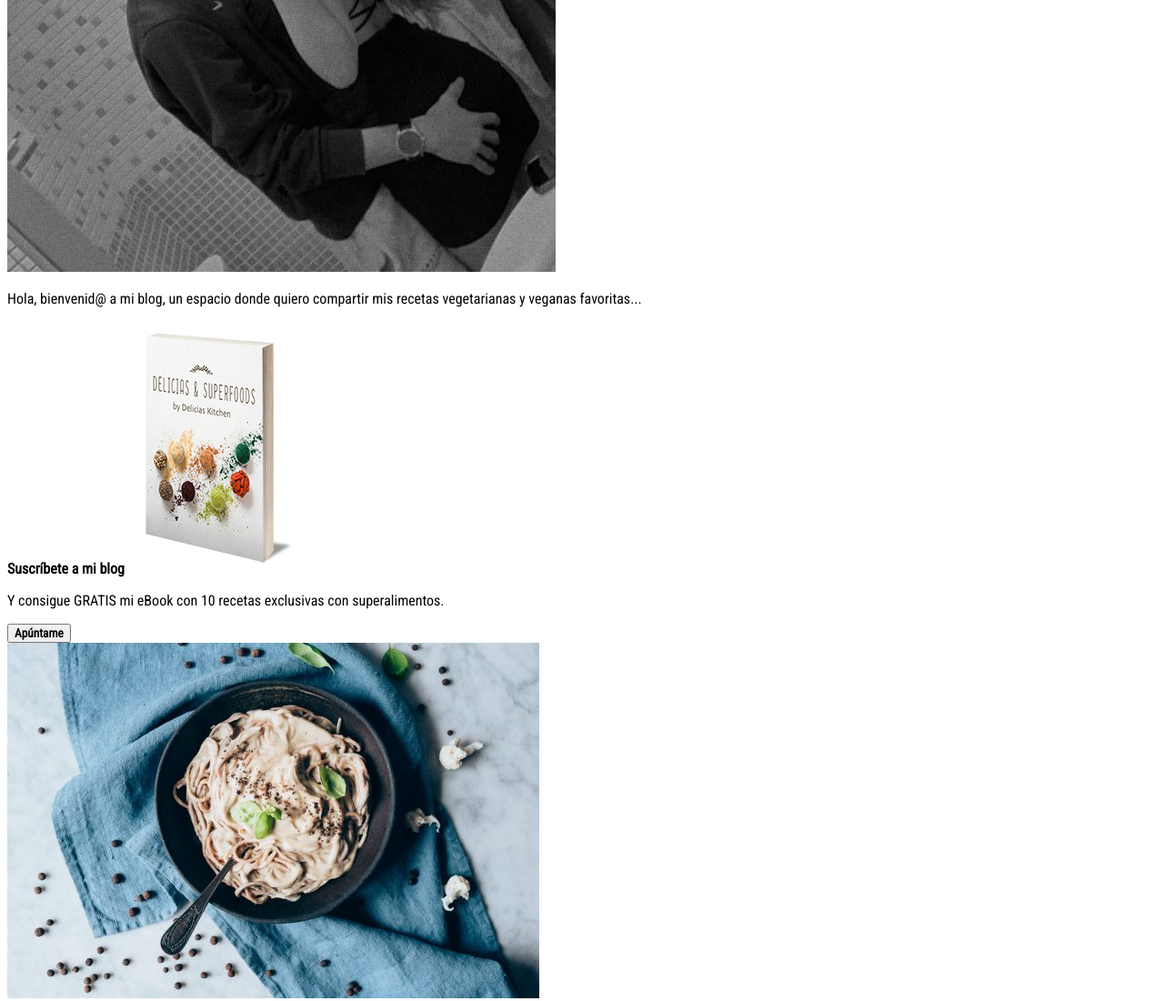
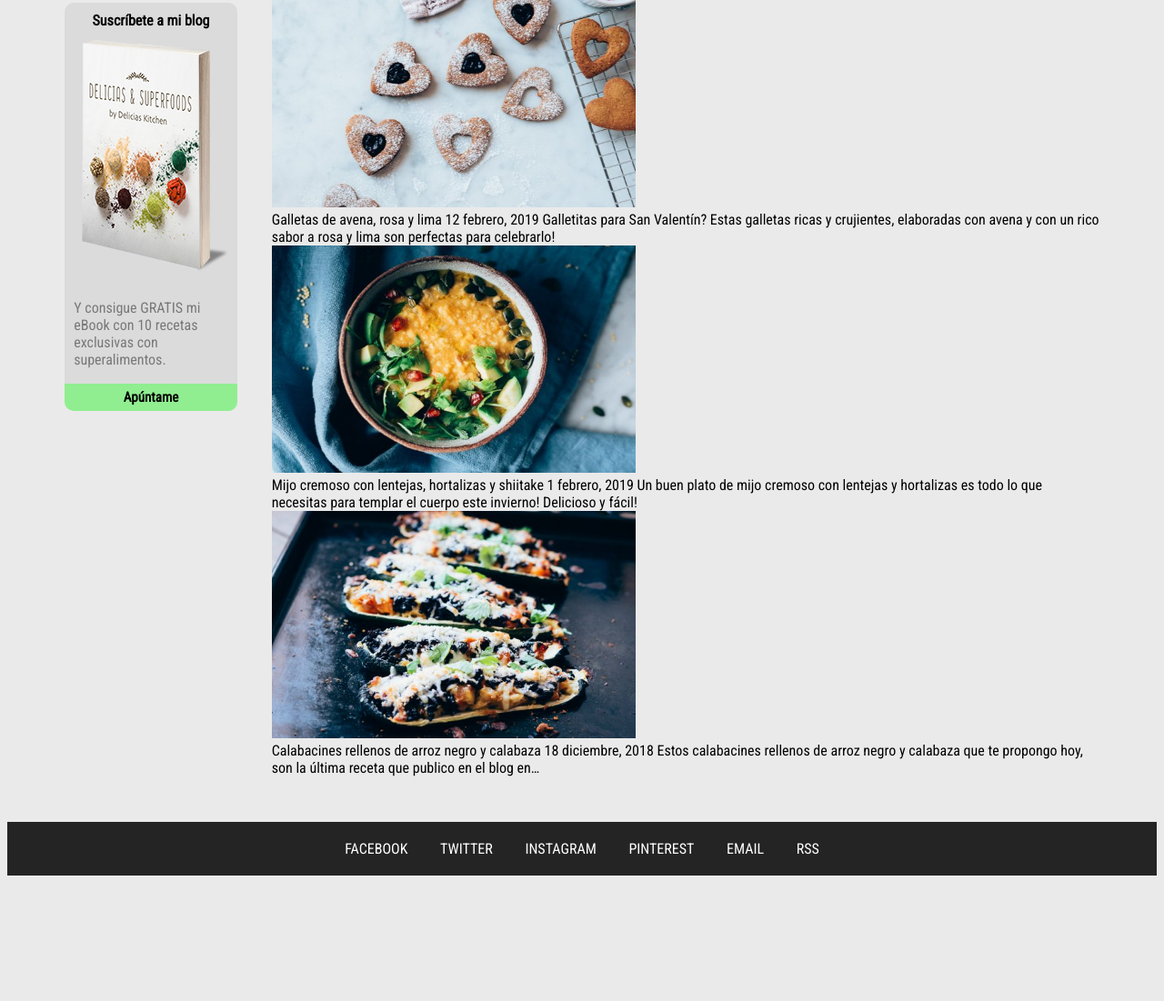
Before and after one commit to Xalexxx284/alejandroarcas-m04, a plain HTML site: page ARCAS_ALEJANDRO_DAMi/index.html in a window 1280 px wide. Shown: the part 538-1639 px from the top of the page at 91% size. After the commit the page ends 1501 px from the top, so only its background shows below. Drawn offline with Linux system fonts and the light colour scheme.

Commit message:
Update indexStyle.css

```diff
--- a/ARCAS_ALEJANDRO_DAMi/css/indexStyle.css
+++ b/ARCAS_ALEJANDRO_DAMi/css/indexStyle.css
@@ -3,15 +3,27 @@
 * {
     font-family: 'Roboto Condensed', sans-serif;
 }
+body {
+ background-color: #EAEAEA;
+}
 
 .logo {
-    width: 150px;
-    height: 100px;
+    display: block;
+    margin-left: auto;
+    margin-right: auto;
+    width: 320px;
+    height: 120px;
+    margin-bottom: 10px;
 }
 
+/* Menu de navegacion */
+hr {
+    background-color: #6E6048;
+}
 nav {
+    text-align: center;
+    position: sticky;
     font-size: 18px;
-
 }
 
 nav ul li {
@@ -19,8 +31,84 @@ nav ul li {
     list-style: none;
     padding: 0px 20px;
 }
-
 nav ul li a {
     color: black;
     text-decoration: none;
+    transition: color .2s;
 }
+nav ul li a:hover {
+    color: lightgreen;
+}
+
+/* Aside Style */
+aside {
+    margin-left: 5%;
+    text-align: center;
+    float: left;
+    width: 15%;
+}
+.asideTwoBox {
+    border-top-left-radius: 10px;
+    border-top-right-radius: 10px;
+    padding-top: 10px;
+    background-color: #DBDBDB;
+    padding-bottom: 1px;
+}
+.apuntame {
+    border-bottom-left-radius: 10px;
+    border-bottom-right-radius: 10px;
+    border-style: none;
+    width: 100%;
+    height: 30px;
+    font-size: 15px;
+    background-color: lightgreen;
+    transition: all .5s;
+}
+.apuntame:hover {
+    font-size: 16px;
+    cursor: pointer;
+}
+.asidePresentacion {
+    color: #787878;
+    padding-left: 5px;
+    text-align: left;
+}
+.asidePromocion {
+    color: #787878;
+    padding-left: 10px;
+    text-align: left;
+}
+.mifoto {
+    width: 150px;
+    height: 150px;
+    border-radius: 50%;
+}
+section {margin-top: 15px;
+    padding-left: 3%;
+    margin-right: 5%;
+    float: left;
+    width: 72%;
+}
+section article img {
+    width: 400px;
+    height: 250px;
+
+}
+footer {
+    margin-top: 50px;
+    padding-top: 20px;
+    padding-bottom: 20px;
+    background-color: #242424;
+    float: left;
+    width: 100%;
+    text-align: center;
+}
+footer a {
+    padding: 1em;
+    color: white;
+    text-decoration: none;
+    transition: color .2s;
+}
+footer a:hover {
+    color: #A8A8A8;
+}
```
